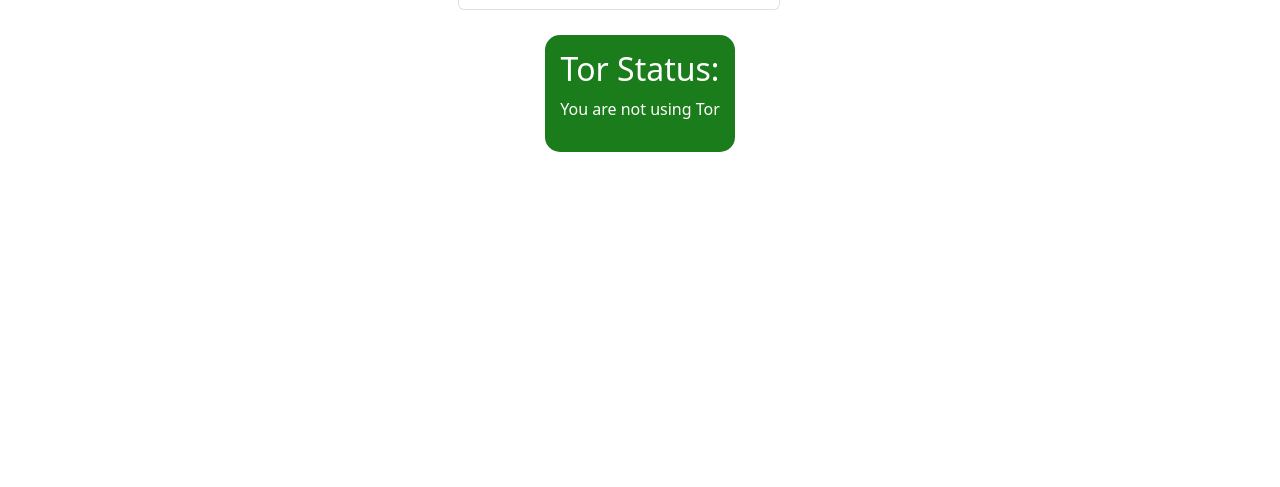
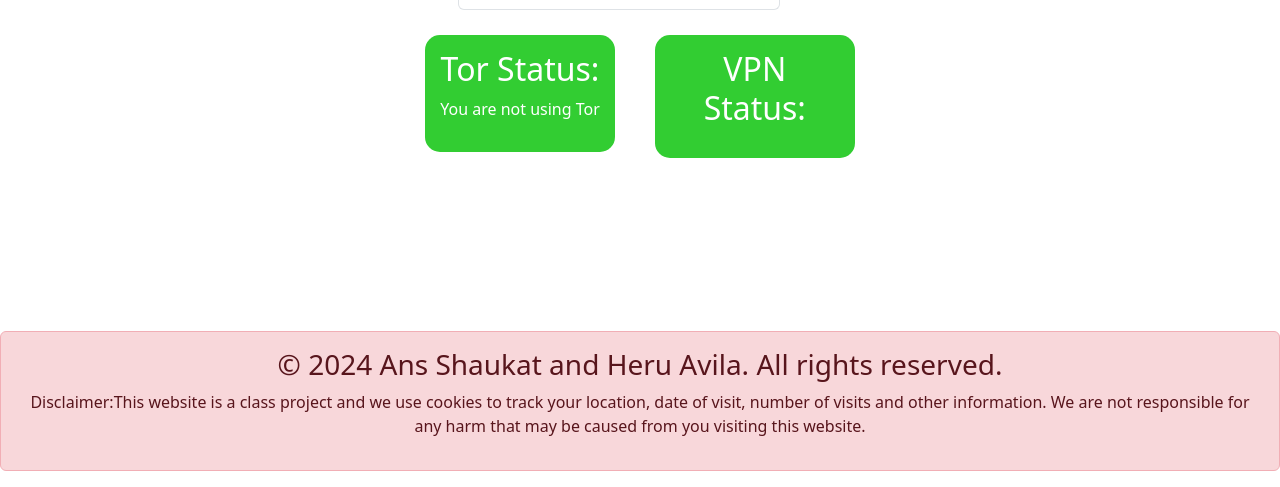
Before and after one commit to HeruAvila/privacy_project, a Django app: template templates/mainapp/index.html in a window 1280 px wide. Shown: the part 313-800 px from the top of the page. Run offline with Django 5.2, Linux system fonts and the light colour scheme; the template is opened without the code that fills it, so the values that code supplies are empty; some libraries are stand-ins or nearby versions.

Commit message:
Added VPN detection and different messages.

```diff
--- a/templates/mainapp/index.html
+++ b/templates/mainapp/index.html
@@ -7,6 +7,8 @@
 <head>
     <meta charset="UTF-8">
     <title>Privacy Project</title>
+    <link href="https://cdn.jsdelivr.net/npm/bootstrap@5.3.0-alpha1/dist/css/bootstrap.min.css" rel="stylesheet">
+
 </head>
 <body style="text-align:center;justify-content:center;align-items:center;">
 
@@ -45,21 +47,29 @@
         </div>
     </div>
 
-    <div style="text-align:center;justify-content:center;align-items:center;display:flex">
-    {% if tor_in_use %}
-    <div style="text-align:center; padding:15px; margin:10px; border-radius:15px;max-width:200px;justify-content:center;align-items:center;background-color:#a82f2f">
-        {% else %}
-        <div style="text-align:center; padding:15px; margin:10px; border-radius:15px;max-width:200px;justify-content:center;align-items:center;background-color:#1a7c1a">
-        {% endif %}
-        <h2 style="color:white">Tor Status:</h2>
-        {% if tor_in_use %}
-        <p style="color:white">You are using Tor</p>
-        {% else %}
-        <p style="color:white">You are not using Tor</p>
-        {% endif %}
-        </div></div>
+    <div style="display: flex; justify-content: center; align-items: flex-start; gap: 20px; text-align: center;">
+    <div style="padding: 15px; margin: 10px; border-radius: 15px; max-width: 200px; background-color: {% if tor_in_use %}Crimson{% else %}LimeGreen{% endif %};">
+        <h2 style="color: white;">Tor Status:</h2>
+        <p style="color: white;">{% if tor_in_use %}You are using Tor{% else %}You are not using Tor{% endif %}</p>
     </div>
 
+    <div style="padding: 15px; margin: 10px; border-radius: 15px; max-width: 200px; background-color: {% if vpn_status %}Crimson{% else %}LimeGreen{% endif %};">
+        <h2 style="color: white;">VPN Status:</h2>
+        <p style="color: white;">{{ vpn_message }}</p>
+    </div>
+</div>
+
+    <footer class="footer fixed-bottom">
+        <div class="alert alert-danger" role="alert">
+              <h3 class="alert-heading">&copy; 2024 Ans Shaukat and Heru Avila. All rights reserved.</h3>
+              <p>
+                  Disclaimer:This website is a class project and we use cookies to track your location,
+                  date of visit, number of visits and other information. We are not responsible for any
+                  harm that may be caused from you visiting this website.
+              </p>
+
+        </div>
+    </footer>
 
 </body>
 </html>
```
Also changed, not shown: mainapp/views.py (+40 -4 lines).
